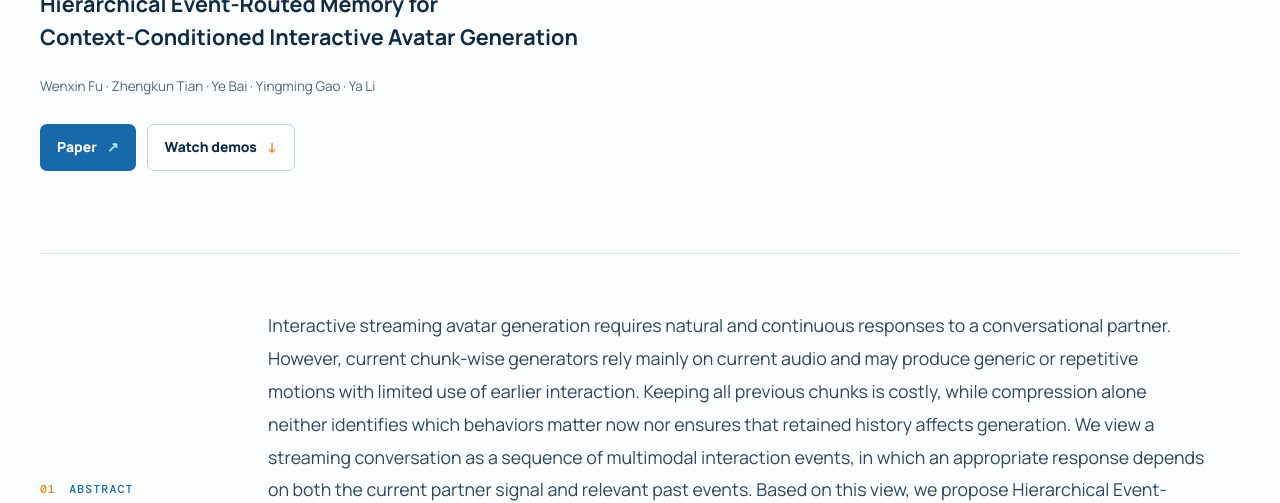
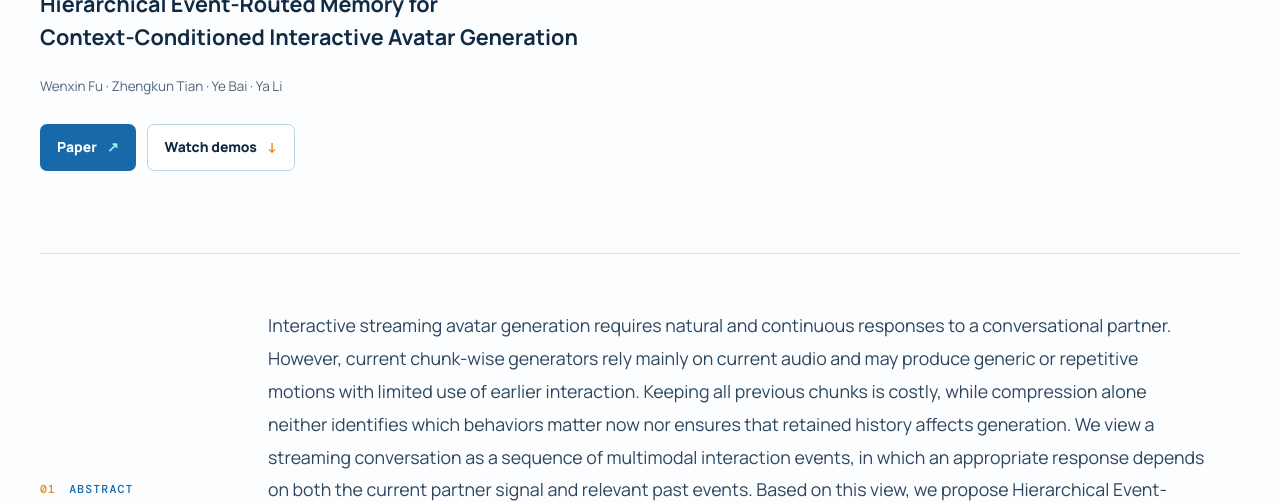
Before and after one commit to Wx-Fu/HERM, a plain HTML site: page docs/index.html in a window 1280 px wide. Shown: the part 300-803 px from the top of the page. Drawn offline with nearby package versions, Linux system fonts and the light colour scheme.

Commit message:
Update index.html

```diff
--- a/docs/index.html
+++ b/docs/index.html
@@ -24,7 +24,7 @@
           <p class="eyebrow">Streaming interactive avatar generation</p>
           <h1>HERM</h1>
           <p class="hero-title">Hierarchical Event-Routed Memory for<br class="desktop-break" /> Context-Conditioned Interactive Avatar Generation</p>
-          <p class="authors">Wenxin Fu · Zhengkun Tian · Ye Bai · Yingming Gao · Ya Li</p>
+          <p class="authors">Wenxin Fu · Zhengkun Tian · Ye Bai · Ya Li</p>
           <div class="actions"><a class="button button-primary" href="assets/HERM.pdf" target="_blank">Paper <span>↗</span></a><a class="button button-secondary" href="#demos">Watch demos <span>↓</span></a></div>
         </div>
       </section>
```
